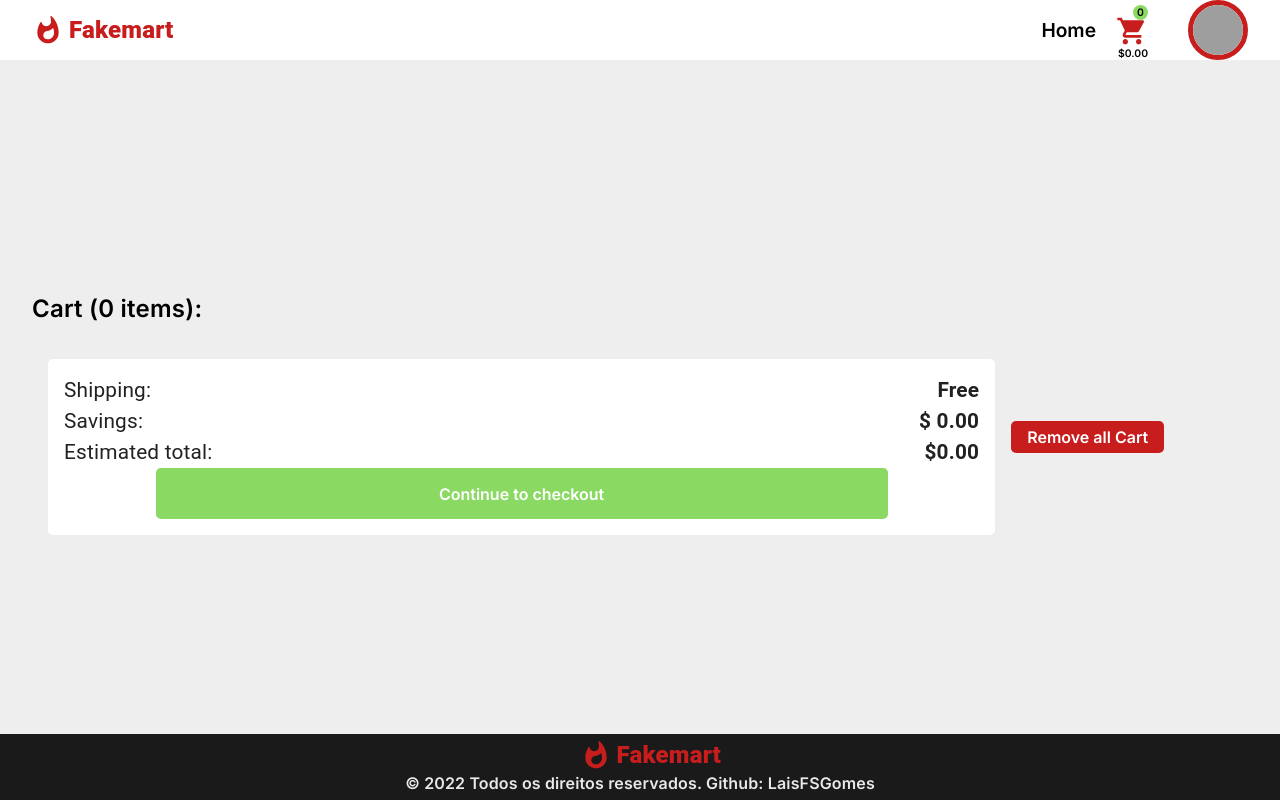
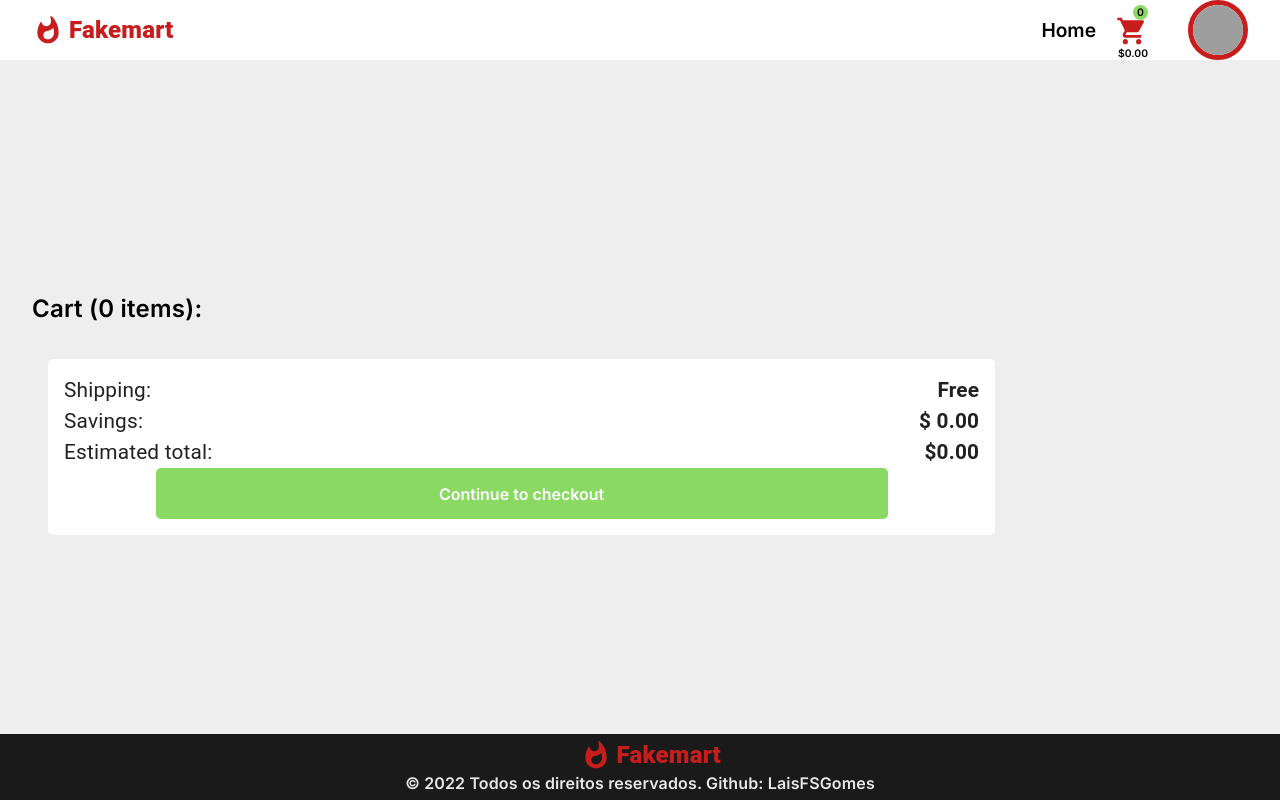
Before and after one commit to LaisFSGomes/invetory-management-system, a React (Create React App) app: page /cart in a window 1280 px wide. Built offline with nearby package versions, Linux system fonts and the light colour scheme; grey boxes are pictures that could not be loaded.

Commit message:
chore: renderização condicional do botão de Remove all Card na tela de carrinho

```diff
--- a/src/features/Cart/Cart.tsx
+++ b/src/features/Cart/Cart.tsx
@@ -46,7 +46,10 @@ export const Cart: React.FC = () => {
             <Button>Continue to checkout</Button>
           </BuyCard>
           <CardProducts>
-          <DeleteCartButton onClick={onDeleteCartButton}>Remove all Cart</DeleteCartButton>
+          {
+            (getAmountItems() !== 0) &&
+            <DeleteCartButton onClick={onDeleteCartButton}>Remove all Cart</DeleteCartButton>
+          }
             {cart?.map(item => (
               <CartProductItem
                 key={item.id}
```
